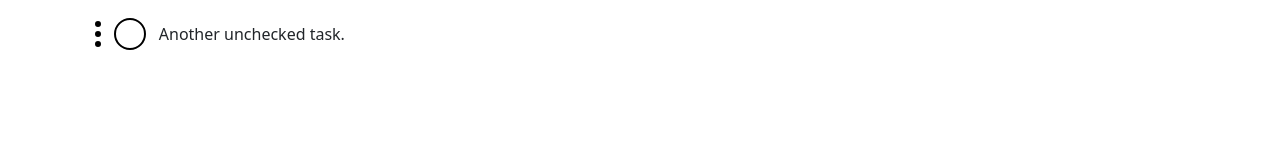
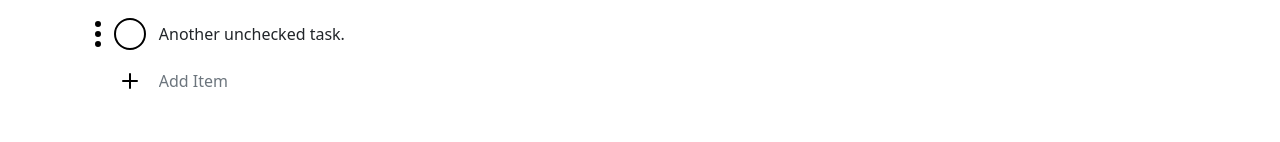
Before and after one commit to staniboy/agenda-vue, a Vue app: page / in a window 1280 px wide. Shown: the part 158-300 px from the top of the page. Built offline with nearby package versions, Linux system fonts and the light colour scheme.

Commit message:
feat: AddItem component for list

```diff
--- a/src/App.vue
+++ b/src/App.vue
@@ -5,16 +5,12 @@
     <p class="text-center fs-3 py-5" v-if="currentList.length === 0">
       List is empty
     </p>
-    <draggable
-      v-else
-      v-model="currentList"
-      item-key="id"
-      handle=".app-list-item-handle"
-    >
+    <draggable v-else v-model="currentList" item-key="id" handle=".handle">
       <template #item="{element}">
         <ListItem :listId="0" :model="element"></ListItem>
       </template>
     </draggable>
+    <AddItem :listId="0"></AddItem>
   </main>
 </template>
 
@@ -24,11 +20,13 @@
   import ListItem from "./components/ListItem.vue";
   import Navbar from "./components/Navbar.vue";
   import { useStore } from "vuex";
+  import AddItem from "./components/AddItem.vue";
 
   export default defineComponent({
     name: "App",
     components: {
       ListItem,
+      AddItem,
       Navbar,
       draggable,
     },
--- /dev/null
+++ b/src/components/AddItem.vue
@@ -0,0 +1,91 @@
+<template>
+  <div class="add-item-container" @enter="onAddItem">
+    <div class="start-container"></div>
+    <div class="icon-container">
+      <img class="icon" alt="add sign" src="../assets/plus-lg.svg" />
+    </div>
+    <div class="content-container">
+      <input
+        ref="input"
+        type="text"
+        class="form-control flex-shrink-1"
+        placeholder="Add Item"
+        aria-label="New task field"
+        autocomplete="off"
+        @keydown.enter="onAddItem"
+      />
+    </div>
+    <div class="end-container"></div>
+  </div>
+</template>
+
+<script lang="ts">
+  import { defineComponent, ref } from "vue";
+  import { useStore } from "vuex";
+
+  export default defineComponent({
+    props: {
+      listId: {
+        type: Number,
+        required: true,
+      },
+    },
+    setup() {
+      const store = useStore();
+      const input = ref();
+
+      // function onFocus() {
+      //   input.value.innerText = "";
+      // }
+
+      // function onBlur() {
+      //   input.value.innerText = "Add Item";
+      // }
+      function onAddItem() {
+        store.commit("ADD_ITEM", {
+          listId: 0,
+          text: input.value.value,
+        });
+        input.value.value = "";
+        input.value.focus();
+      }
+
+      return {
+        input,
+        onAddItem,
+      };
+    },
+  });
+</script>
+<style lang="scss" scoped>
+  @import "../../node_modules/bootstrap/scss/bootstrap.scss";
+
+  .add-item-container {
+    display: flex;
+    align-items: center;
+    margin: 1em 0;
+    .start-container {
+      width: 32px;
+    }
+    .icon-container {
+      width: 32px;
+    }
+    .content-container {
+      flex-grow: 1;
+      margin-left: 0.8em;
+    }
+    .end-container {
+      width: 32px;
+    }
+    .icon {
+      display: flex;
+      width: 50%;
+      margin: auto;
+    }
+
+    input {
+      border-style: none;
+      padding: 0;
+    }
+  }
+</style>
```
Also changed, not shown: src/assets/plus-lg.svg (added).
